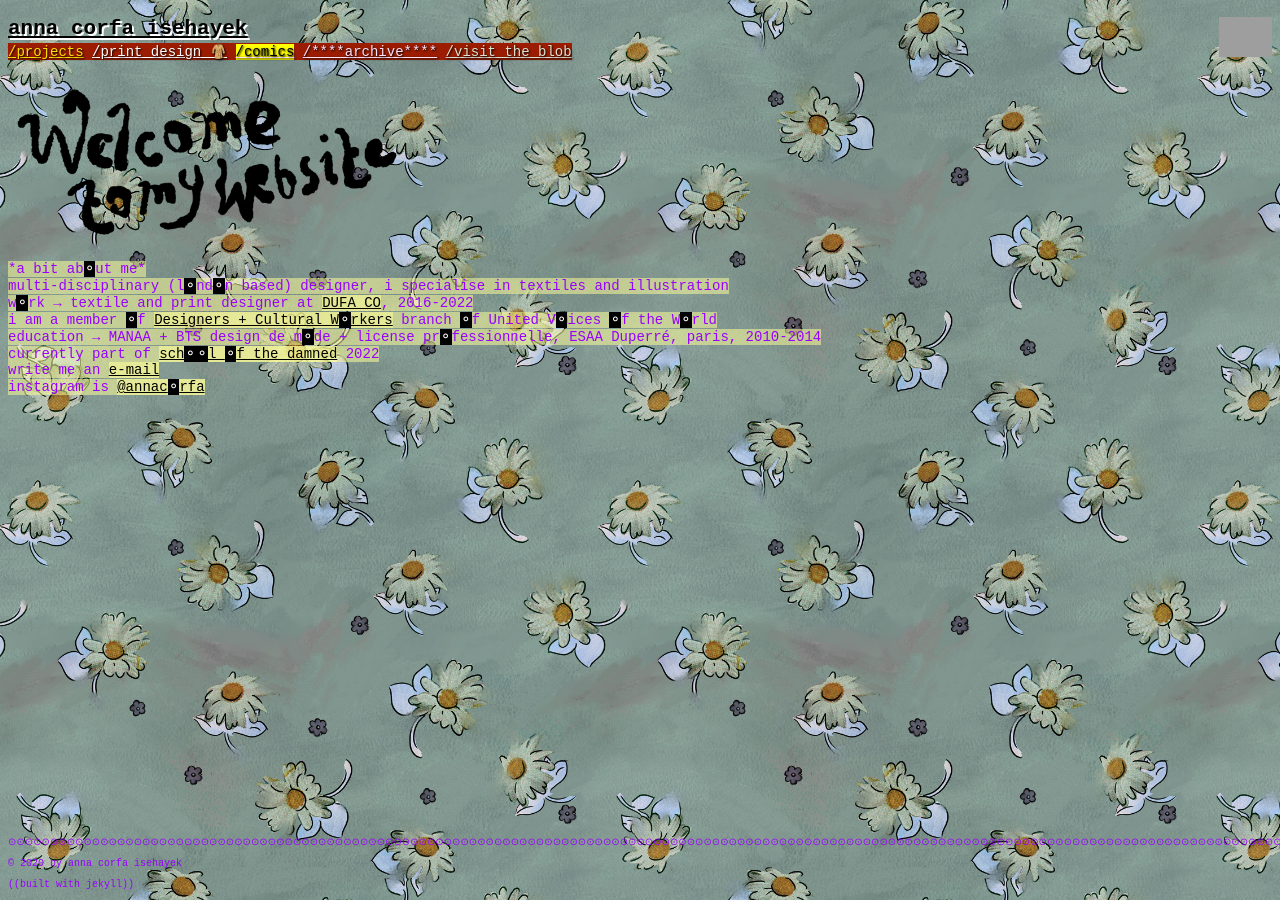
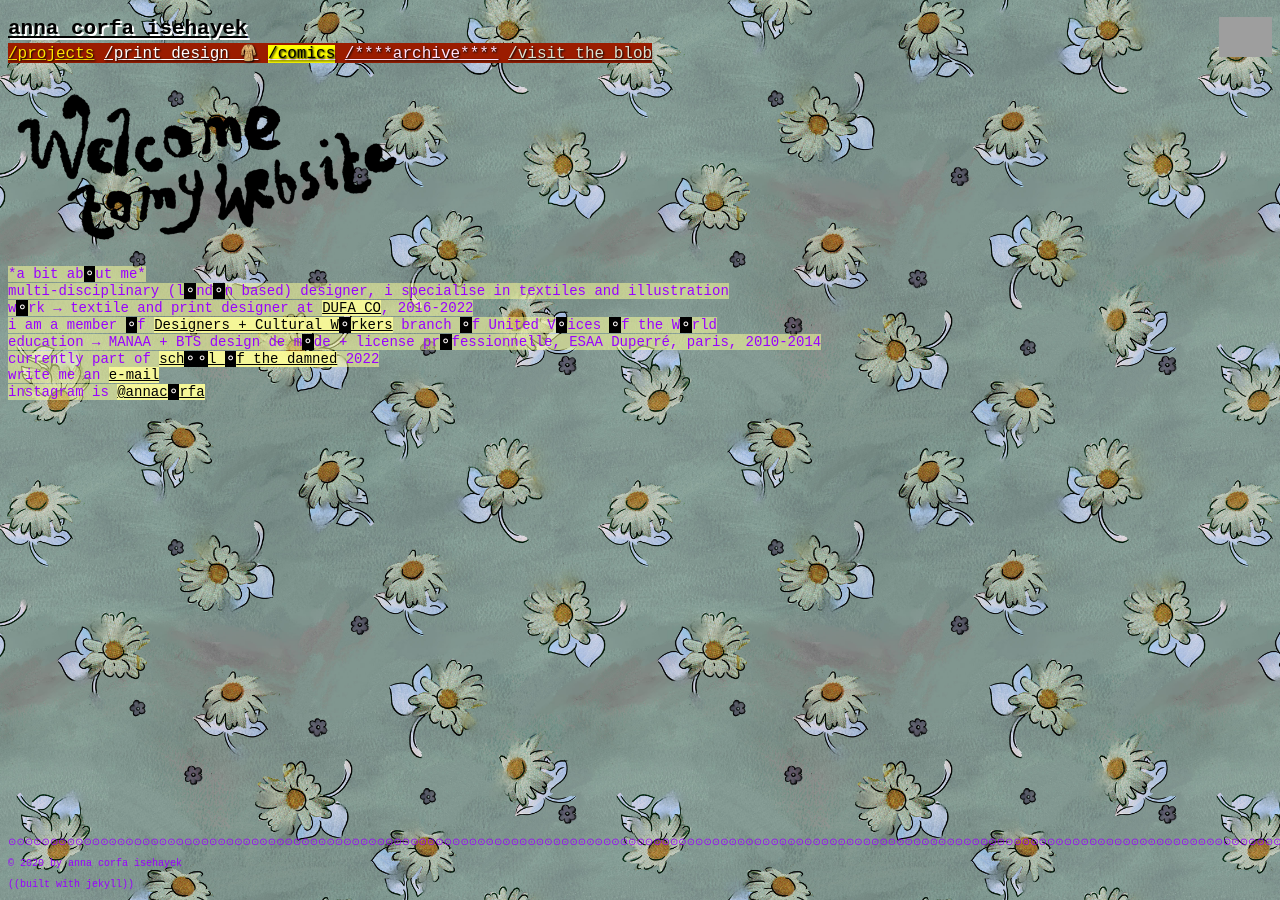
Before and after one commit to kaz-maz/anna-jekyll-site, a Jekyll site: the page built from index.html, in a window 1280 px wide. Built offline with Jekyll 4.4.1, drawn with Linux system fonts in a browser that asks for light colours; grey boxes are pictures that could not be loaded.

Commit message:
Edit font size

```diff
--- a/_sass/blogposts.scss
+++ b/_sass/blogposts.scss
@@ -6,7 +6,7 @@
 }
 
 p{
-  font-size: 13px;
+  font-size: 14px;
 }
 
 h2{
@@ -43,6 +43,7 @@
   position: relative;
   top: -15px;
   width: max-content;
+  font-size: 16px;
 }
 
 @media only screen and (max-width: 600px) { .menu { width: 100%; font-size: 16px; top: -5px; background: rgba(0, 0, 0, 0.349);} }
--- a/_sass/main.scss
+++ b/_sass/main.scss
@@ -13,7 +13,7 @@
 @media only screen and (max-width: 600px) { img { max-width: 100%;} }
 
 p{
-  font-size: 13px;
+  font-size: 14px;
 }
 
 h2{
@@ -31,7 +31,7 @@
 }
 
 article a{
-  background-color: rgba(255, 255, 153, 0.56);
+  background-color: rgba(255, 255, 153, 0.833);
 }
 
 @media only screen and (max-width: 600px) { article { text-align: center; font-size: 16px;} }
@@ -76,7 +76,7 @@
   position: relative;
   top: -15px;
   width: max-content;
-  font-size: 14px;
+  font-size: 16px;
 }
 
 @media only screen and (max-width: 600px) { .menu { width: 100%; font-size: 16px; top: -5px; background: rgba(49, 0, 50, 0.828);} }
--- a/_sass/pile.scss
+++ b/_sass/pile.scss
@@ -9,7 +9,7 @@
 
   p{
   font-family: Courier New, monospace;
-  font-size: 13px;
+  font-size: 14px;
   color: rgb(254, 1, 1);
   }
 
--- a/_sass/salon.scss
+++ b/_sass/salon.scss
@@ -9,7 +9,7 @@
 
   p{
   font-family: Courier New, monospace;
-  font-size: 13px;
+  font-size: 14px;
   color: rgb(254, 1, 1);
   }
 
--- a/_sass/second.scss
+++ b/_sass/second.scss
@@ -44,6 +44,7 @@
     position: relative;
     top: -15px;
     width: max-content;
+    font-size: 16px;
 }
 
 @media only screen and (max-width: 600px) { .menu { width: 100%; font-size: 16px; top: -5px; background: rgba(49, 0, 50, 0.828);} }
@@ -175,7 +176,7 @@
   height: 50px;
   z-index: 5;
   font-family:'Courier New', Courier, monospace;
-  font-size: 13px;
+  font-size: 14px;
   bottom: 0px;
   left: 212px;
   margin-top: -22px;
```
